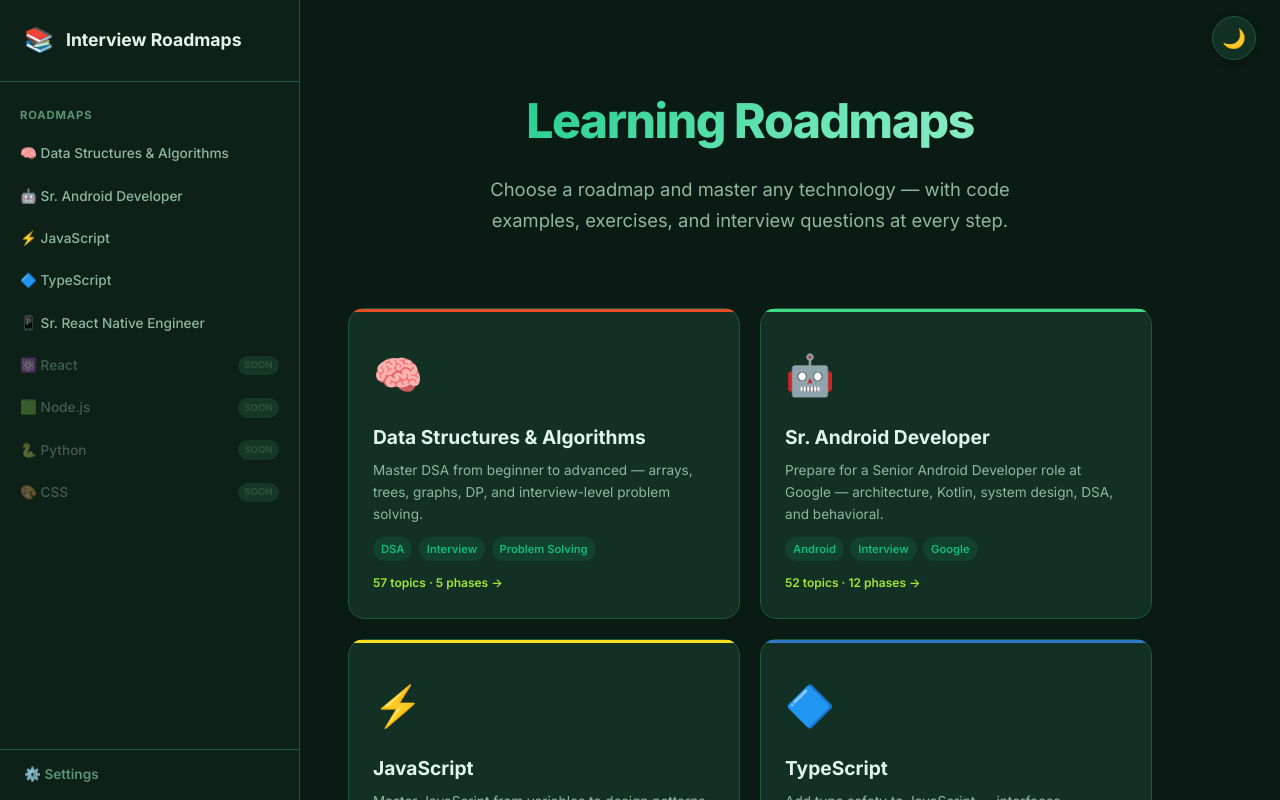
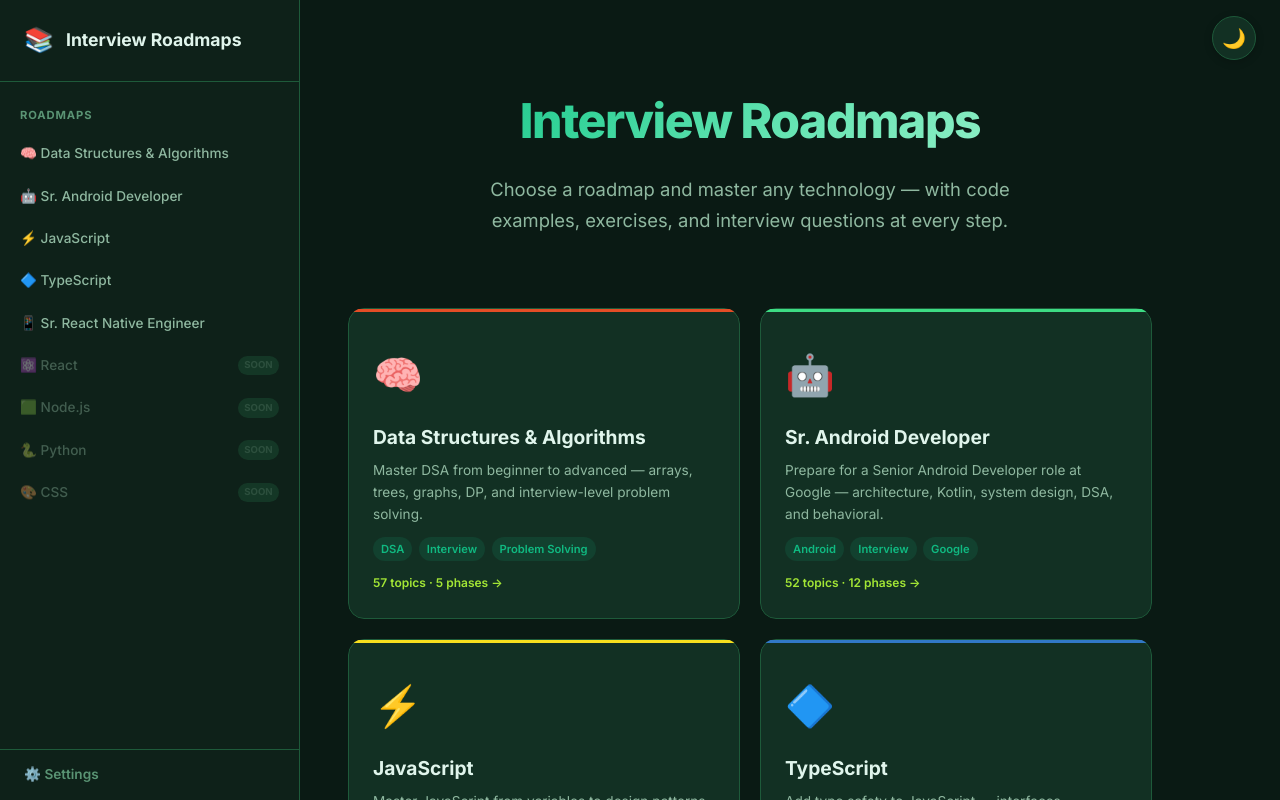
Before and after one commit to MithileshSSingh/InterviewRoadmap, a Next.js app: page / in a window 1280 px wide. Shown: the top 800 px of the page. Built offline with nearby package versions, Linux system fonts and the light colour scheme.

Commit message:
feat: rename "Learning Roadmaps" to "Interview Roadmaps" in the UI and documentation.

```diff
--- a/src/app/page.js
+++ b/src/app/page.js
@@ -8,7 +8,7 @@
   return (
     <div>
       <div className="hero">
-        <h1>Learning Roadmaps</h1>
+        <h1>Interview Roadmaps</h1>
         <p>
           Choose a roadmap and master any technology — with code examples,
           exercises, and interview questions at every step.
```
Also changed, not shown: 1 other file (tests, documents, lock files or other folders).
